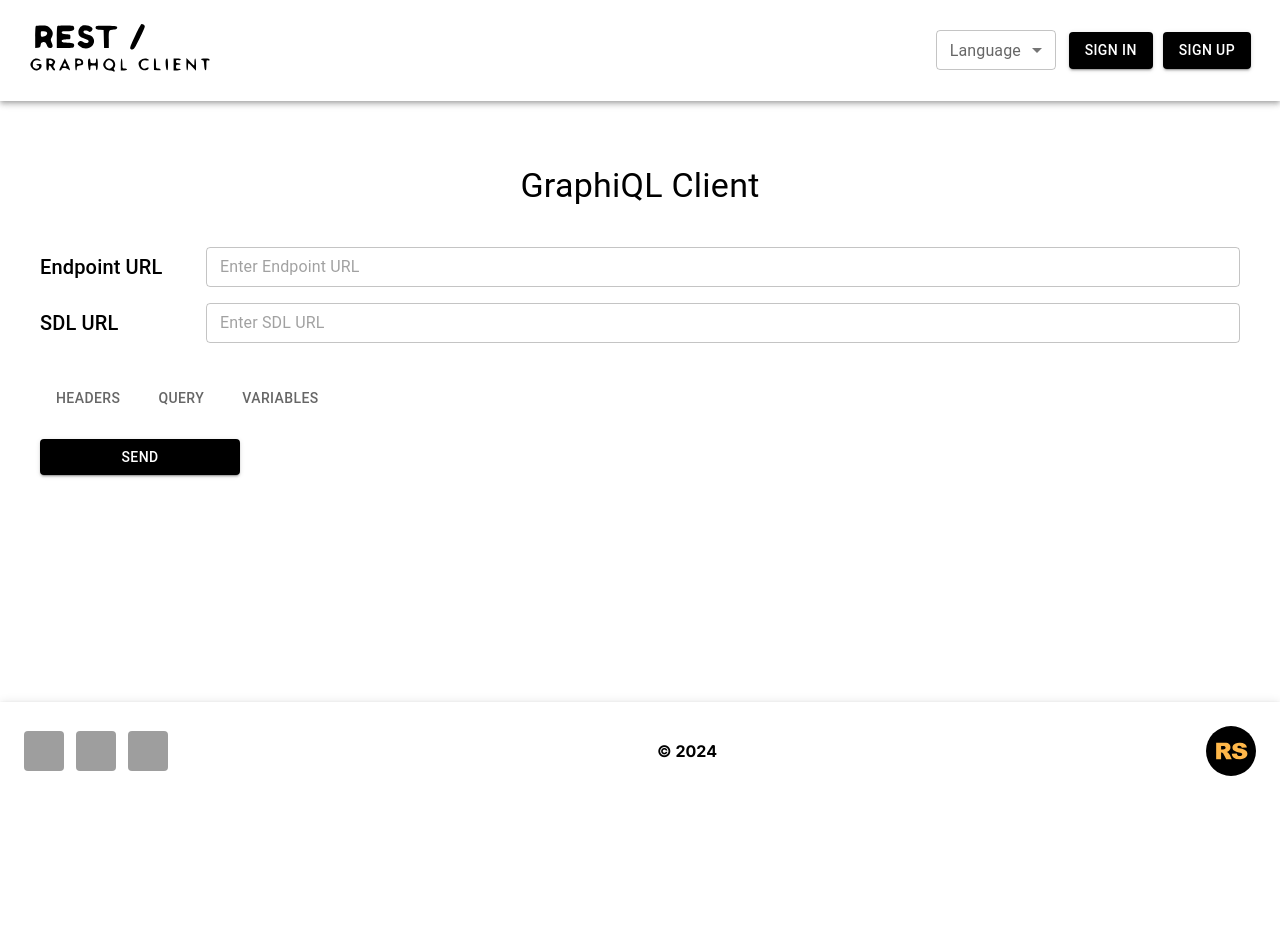
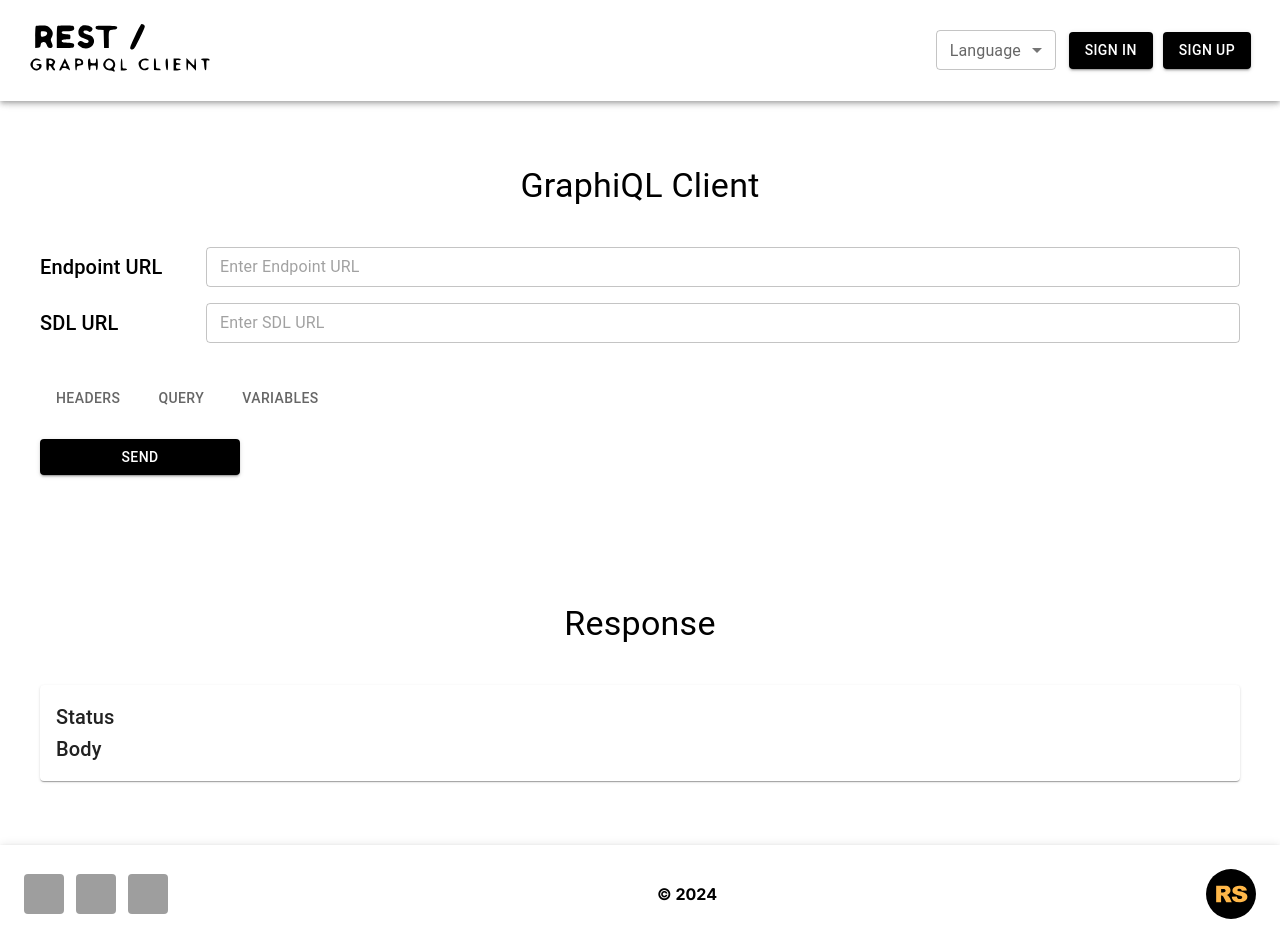
Before and after one commit to DiMoNiO04/graphiql-app, a Next.js app: page /graphiQL-client in a window 1280 px wide. Before the commit the page ends 800 px from the top, so only its background shows below. Built offline with nearby package versions, Linux system fonts and the light colour scheme; no server answers; grey boxes are pictures that could not be loaded.

Commit message:
feat: add response viewer component

```diff
--- a/src/app/graphiQL-client/page.tsx
+++ b/src/app/graphiQL-client/page.tsx
@@ -1,6 +1,7 @@
 'use client';
 
 import NavigationGraphiPanel from '@/src/components/NavigationGraphiPanel/NavigationGraphiPanel';
+import ResponseViewer from '@/src/components/ResponseViewer/ResponseViewer';
 import UrlEditorGraphi from '@/src/components/UrlEditorGraphi/UrlEditorGraphi';
 import { Box, Button, Stack, Typography } from '@mui/material';
 import React, { useState } from 'react';
@@ -8,12 +9,15 @@ import React, { useState } from 'react';
 const GraphiQlClient = () => {
   const [endpointUrl, setEndpointUrl] = useState<string>('');
   const [sdlUrl, setSdlUrl] = useState<string>('');
+  const [response, setResponse] = useState<unknown>();
+  const [status, setStatus] = useState<number>();
 
   const handleSend = () => {
     console.log('send query');
   };
 
   return (
+    <>
       <Stack
         spacing={5}
         sx={{
@@ -26,7 +30,7 @@ const GraphiQlClient = () => {
         <Typography variant="h4" component="h1" sx={{ textAlign: 'center' }}>
           GraphiQL Client
         </Typography>
-      <Box sx={{ marginBottom: '4rem' }}>
+        <Box>
           <UrlEditorGraphi
             endpointUrl={endpointUrl}
             onEndpointUrlChange={setEndpointUrl}
@@ -53,6 +57,22 @@ const GraphiQlClient = () => {
           </Button>
         </Box>
       </Stack>
+
+      <Stack
+        spacing={5}
+        sx={{
+          display: 'flex',
+          justifyContent: 'center',
+          flexDirection: 'column',
+          padding: '4rem 2.5rem',
+        }}
+      >
+        <Typography variant="h4" component="h1" sx={{ textAlign: 'center' }}>
+          Response
+        </Typography>
+        <ResponseViewer response={response} status={status} />
+      </Stack>
+    </>
   );
 };
 
--- /dev/null
+++ b/src/components/ResponseViewer/ResponseViewer.tsx
@@ -0,0 +1,31 @@
+import { IResponseViewer } from '@/src/types/responseViewerTypes';
+import { Box, Paper, Stack, Typography } from '@mui/material';
+import React from 'react';
+
+const ResponseViewer: React.FC<IResponseViewer> = ({ response, status }) => {
+  return (
+    <Box sx={{ mt: 4 }}>
+      <Paper sx={{ padding: 2, overflowY: 'auto' }}>
+        <Stack direction="row" spacing={2} alignItems="center">
+          <Typography variant="h6" component="h3" sx={{ flexShrink: 0, width: '150px' }}>
+            Status
+          </Typography>
+          <Typography variant="h6" sx={{ color: 'grey' }}>
+            {status}
+          </Typography>
+        </Stack>
+
+        <Stack direction="row" spacing={2} alignItems="center">
+          <Typography variant="h6" component="h3" sx={{ flexShrink: 0, width: '150px' }}>
+            Body
+          </Typography>
+          <Typography variant="h6" sx={{ color: 'grey' }}>
+            {<pre>{JSON.stringify(response, null, 2)}</pre>}
+          </Typography>
+        </Stack>
+      </Paper>
+    </Box>
+  );
+};
+
+export default ResponseViewer;
--- /dev/null
+++ b/src/types/responseViewerTypes.ts
@@ -0,0 +1,4 @@
+export interface IResponseViewer {
+  response?: unknown;
+  status?: number;
+}
```
Lines whose indentation alone changed are shown as unchanged.
